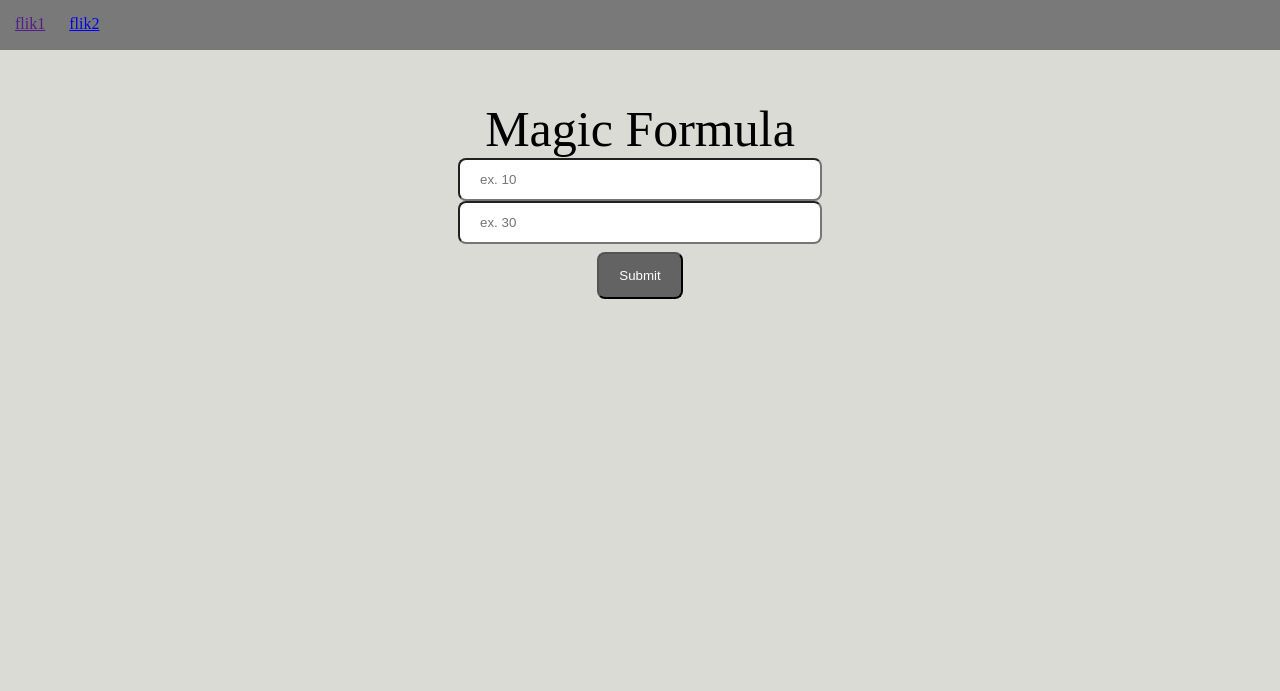
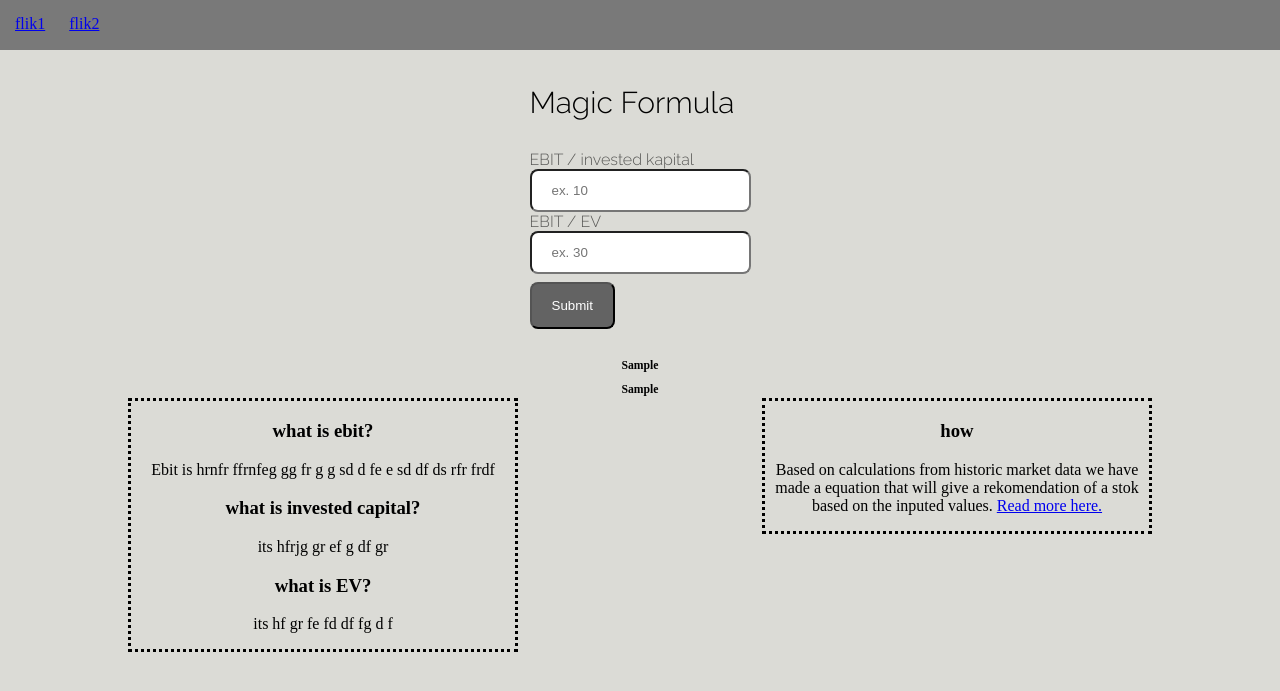
Before and after one commit to Gusstr/Gy-hemsida, a Flask app: template templates/front.html in a window 1280 px wide. Shown: the top 691 px of the page. Run offline with Flask 2, Linux system fonts and the light colour scheme; the template is opened without the code that fills it: most values are stand-ins (such as "Sample title", 1, 10 or a date in 2020).

Commit message:
jobbat med design

```diff
--- a/input.py
+++ b/input.py
@@ -1,13 +1,29 @@
-from flask import Flask, render_template, request, redirect
-
+from flask import Flask, render_template, request
+from others import calculation
 app = Flask(__name__)
-@app.route('/', methods = ['GET'])
+@app.route('/')
 def input():
     return render_template('front.html')
+
+@app.route('/', methods = ['POST', 'POST'])
+def input_handle():
+    #if request.method == 'POST':
+        V1 = request.form['A1']
+        V2 = request.form['A2']
+        #V1 = int(V1)
+        #V2 = int(V2)
+
+        print(V1)
+
+        #result = 5
+        #result = calculation.result_calc(V1calculation.result_calc(V1, V2), V2)
+        return render_template('front.html', m1 = V1, m2 = V2)
+
+@app.route('/info')
+def info():
+    return render_template('front2.html')
+
 
 
 if __name__ == '__main__':
    app.run(debug = True)
-
-
-print("hello world")
--- a/templates/front.html
+++ b/templates/front.html
@@ -1,49 +1,67 @@
 <!doctype html>
 <html>
+
+<head>
+    <link rel="preconnect" href="https://fonts.gstatic.com">
+    <link href="https://fonts.googleapis.com/css2?family=Raleway:wght@300&display=swap" rel="stylesheet">
     <meta name="viewport" content="width=device-width, initial-scale=1">
     <style>
         body {
             background-color: rgb(219, 219, 214);
             margin: 0;
         }
-
+        .links {
+            margin: 15px;
+        }
         .top_bar {
             position: fixed;
+            overflow:hidden;
             top: 0px;
             width: 100%;
             height: 50px;
             background-color: rgb(121, 121, 121);
         }
+        .text {
+            position: relative;
+            display: block;
+            top: 55px;
+            text-align: center;
+        }
+
         .titel {
             position: relative;
             text-align: center;
             font: bold;
-    font-size: 50px;
-    top: 50px;
+            font-size: 10px;
+            top: 10px;
         }
+
         .flik1 {
             position: fixed;
         }
+
         .flik2 {
             position: fixed;
             top: 0px;
         }
+
         .flik3 {
             position: fixed;
         }
-.links {
-    margin: 15px;
+
+        .input_form {
+            display: inline-block;
+            text-align: left;
+            font-family: 'Raleway', sans-serif;
         }
-.input {
-    position: relative;
-    text-align: center;
-}
+
         input[type=number] {
             display: inline-block;
             padding: 12px 20px;
             border-radius: 8px;
-    width: 25%;
+
         }
+
         input[type=submit] {
             background-color: #636363;
             color: white;
@@ -51,22 +69,67 @@ input[type=submit] {
             margin: 8px 0;
             border-radius: 8px;
         }
+        label {
+            opacity: 0.6;
+        }
+        .infoform {
+            display: inline-block;
+            float: left;
+            margin-left: 10%;
+            width: 30%;
+            min-width: 200px;
+            border-style: dotted;
+        }
+        .infoform2 {
+            display: inline-block;
+            float: right;
+            width: 30%;
+            min-width: 200px;
+            border-style: dotted;
+            margin-right: 10%;
+        }
+        @media screen and (max-width: 520px) {
+            .infoform {
+                display:inline-block;
+                float:none;
+                margin-left:unset;
+                margin:20px;
+                width: 30%;
+                min-width: 200px;
+                border-style: dotted;
+            }
+            .infoform2 {
+                display:inline-block;
+                float:none;
+                width: 30%;
+                min-width: 200px;
+                border-style: dotted;
+                margin-right:unset;
+                margin:40px;
+
+            }
+        }
+
     </style>
+</head>
+
 <body>
     <div class="top_bar">
         <div class="links">
-    <a style="background-color: rgb(121, 121, 121);" href="">flik1</a>
-    <a style="margin:20px; background-color: rgb(121, 121, 121);" href="front2.html">flik2</a></div>
+
+            <a style="background-color: rgb(121, 121, 121);" href="info">flik1</a>
+            <a style="margin:20px; background-color: rgb(121, 121, 121);" href="front2.html">flik2</a>
+        </div>
 
     </div>
-<div class="titel">
-    <p>Magic Formula</p>
-</div>
 
-<div class="input">
-    <form action="" method="POST">
+<div class="text">
+    <div class="input_form">
+        <p style="font-size: 30px;">Magic Formula</p>
+        <form method="POST" enctype=multipart/form-data autocomplete="off">
+            <label>EBIT / invested kapital</label><br>
             <input type="number" name="A1" placeholder="ex. 10">
-        <br>
+            <br><label>EBIT / EV</label><br>
             <input type="number" name="A2" placeholder="ex. 30">
             <br>
             <input type="submit" value="Submit">
@@ -75,5 +138,24 @@ input[type=submit] {
 
     </div>
 
+    <div class="titel">
+        <h3>{{ m1 }}</h3>
+        <h3>{{ m2 }}</h3>
+    </div>
+    <div class="infoform">
+        <h3>what is ebit?</h1>
+        <p>Ebit is hrnfr ffrnfeg  gg fr g  g sd  d fe e  sd  df ds  rfr  frdf</p>
+        <h3>what is invested capital?</h2>
+        <p>its hfrjg gr ef g df gr</p>
+        <h3>what is EV?</h3>
+        <p>its hf gr fe fd df fg d f</p>
+    </div>
+    <div class="infoform2">
+        <h3>how</h3>
+        <p>Based on calculations from historic market data we have made a equation that will give a rekomendation of a stok based on the inputed values. <a href="info">Read more here.</a></p>
+
+    </div>
+</div>
 </body>
+
 </html>
```
Also changed, not shown: others/calculation.py (added, +10 -0 lines), templates/front2.html (+53 -1 lines). Lines whose indentation alone changed are shown as unchanged.
